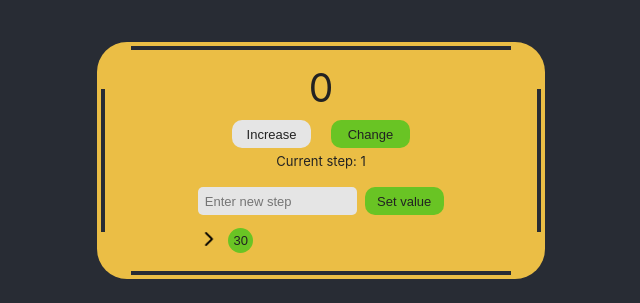
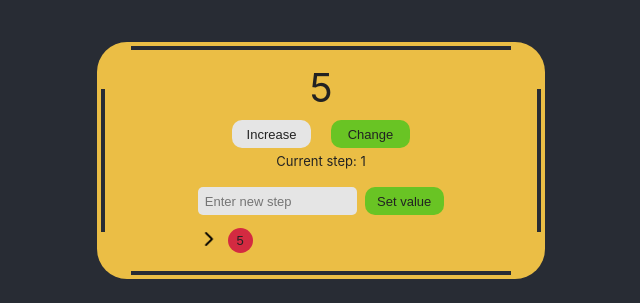
Before and after one commit to Schneizel-el-Britania/react-practie-5, a React (Create React App) app: page / in a window 1280 px wide. Shown: the part 166-469 px from the top of the page, without its empty margins (319-959 px from the left). Built offline with nearby package versions, Linux system fonts and the light colour scheme.

Commit message:
Finish AutoClickButton

```diff
--- a/src/components/CounterSection/AutoClick/AutoClick.module.css
+++ b/src/components/CounterSection/AutoClick/AutoClick.module.css
@@ -28,16 +28,3 @@
 .rotateBtn {
   transform: rotate(90deg);
 }
-
-.autoClickBtn {
-  width: 25px;
-  height: 25px;
-
-  border-radius: 50%;
-  background-color: var(--inactive-btn-color);
-  border: none;
-}
-
-.activeState {
-  background-color: var(--active-btn-color);
-}
--- /dev/null
+++ b/src/components/CounterSection/AutoClick/AutoClickButton/AutoClickButton.module.css
@@ -0,0 +1,13 @@
+
+.autoClickBtn {
+  width: 25px;
+  height: 25px;
+
+  border-radius: 50%;
+  background-color: var(--inactive-btn-color);
+  border: none;
+}
+
+.activeState {
+  background-color: var(--active-btn-color);
+}
--- /dev/null
+++ b/src/components/CounterSection/AutoClick/AutoClickButton/index.js
@@ -0,0 +1,63 @@
+import classNames from 'classnames';
+import React, { Component } from 'react'
+import styles from './AutoClickButton.module.css'
+
+export default class AutoClickButton extends Component {
+
+  constructor(props) {
+    super(props);
+    this.state = {
+      onPause: false
+    }
+    this.intervalId = null;
+  }
+
+  startIndication = () => {
+    if (this.intervalId === null) {
+      this.intervalId = setInterval(this.props.updateDuration, 1000);
+    }
+  }
+  stopIndication = () => {
+    clearInterval(this.intervalId);
+    this.intervalId = null;
+  }
+
+  componentDidMount() {
+    this.startIndication();
+  }
+  componentWillUnmount() {
+    this.stopIndication();
+  }
+  componentDidUpdate() {
+    if (this.props.duration <= 0) {
+      this.stopIndication();
+      this.toggleState('onPause');
+      this.props.resetDuration()
+    }
+  }
+
+  toggleState = (item) => this.setState({ [item]: !this.state[item] })
+
+  render() {
+    const { duration, resetDuration } = this.props;
+
+    const autoClickBtnClasses = classNames(
+      styles.autoClickBtn,
+      this.state.onPause ? undefined : styles.activeState,
+    );
+
+    return (
+      <button
+        className={autoClickBtnClasses}
+        onClick={() => {
+          this.state.onPause ? this.startIndication() : this.stopIndication();
+          this.toggleState('onPause');
+          if (duration === 0) {
+            resetDuration();
+          }
+        }
+        }
+      > {duration}</button >
+    )
+  }
+}
--- a/src/components/CounterSection/AutoClick/UpdateFrequency/index.js
+++ b/src/components/CounterSection/AutoClick/UpdateFrequency/index.js
@@ -1,10 +1,9 @@
 import React from 'react';
 import styles from './UpdateFrequency.module.css'
-import rangeOptions from '../options.json'
+import { min, max } from '../options.json'
 
 export default function UpdateFrequency(props) {
   const { frequency, setFrequency } = props;
-  const { min, max, step } = rangeOptions;
   const handleChange = ({ target: { value } }) => setFrequency(value);
 
   return (
@@ -15,7 +14,7 @@ export default function UpdateFrequency(props) {
           type="range"
           className={styles.frequencyRange}
           onChange={handleChange}
-          min={min} max={max} step={step}
+          min={min} max={max} step={props.step}
           defaultValue={frequency}
         ></input>
         <p className={styles.currentFrequency}>{frequency}s</p>
--- a/src/components/CounterSection/AutoClick/index.js
+++ b/src/components/CounterSection/AutoClick/index.js
@@ -3,33 +3,35 @@ import UpdateFrequency from './UpdateFrequency';
 import styles from './AutoClick.module.css'
 import classNames from 'classnames';
 import { max } from './options.json'
+import AutoClickButton from './AutoClickButton';
 
 export default class AutoClick extends Component {
   constructor(props) {
     super(props);
     this.state = {
       frequency: 1,
-      step: 1,
       duration: max,
       enableSettings: false,
-      onPause: false,
     }
   }
 
   handleToggleState = (item) => this.setState({ [item]: !this.state[item] });
   setFrequency = (newFrequency) => this.setState({ frequency: newFrequency });
 
+  resetDuration = () => this.setState({ duration: max });
+  updateDuration = () => this.setState(({ duration, frequency }) => {
+    this.props.setValue(frequency < duration ? frequency : duration);
+    return { duration: duration - frequency }
+  })
+
   render() {
-    const { frequency, step, duration, enableSettings, onPause } = this.state;
+    const { frequency, duration, enableSettings } = this.state;
+    const { step } = this.props;
 
     const settingBtnClasses = classNames(
       styles.showSettingsBtn,
       enableSettings ? styles.rotateBtn : undefined
     )
-    const autoClickBtnClasses = classNames(
-      styles.autoClickBtn,
-      onPause ? undefined : styles.activeState,
-    );
 
     return (
       <div className={styles.autoClickContainer}>
@@ -38,12 +40,14 @@ export default class AutoClick extends Component {
             className={settingBtnClasses}
             onClick={() => this.handleToggleState('enableSettings')}
           ></button>
-          <button
-            className={autoClickBtnClasses}
-            onClick={() => this.handleToggleState('onPause')}
-          >{duration}</button>
+          <AutoClickButton
+            frequency={frequency}
+            duration={duration}
+            updateDuration={this.updateDuration}
+            resetDuration={this.resetDuration}
+          />
         </div>
-        {enableSettings ? <UpdateFrequency frequency={frequency} setFrequency={this.setFrequency} /> : undefined}
+        {enableSettings ? <UpdateFrequency step={step} frequency={frequency} setFrequency={this.setFrequency} /> : undefined}
       </div>
     )
   }
--- a/src/components/CounterSection/AutoClick/options.json
+++ b/src/components/CounterSection/AutoClick/options.json
@@ -1,5 +1,4 @@
 {
-  "min": 0,
-  "max": 30,
-  "step": 1
+  "min": 1,
+  "max": 5
 }
--- a/src/components/CounterSection/Counter/index.js
+++ b/src/components/CounterSection/Counter/index.js
@@ -15,10 +15,10 @@ export default class Counter extends Component {
     }
   }
 
-  setValue = () => {
-    const { value, step, direction } = this.state;
+  setValue = (step = this.state.step) => {
+    const { value, direction } = this.state;
     this.setState({
-      value: direction ? value + step : value - step
+      value: direction ? value + Number(step) : value - Number(step)
     });
   }
   setStep = (newStep) => this.setState({ step: newStep });
@@ -37,7 +37,7 @@ export default class Counter extends Component {
           />
           <ShowStep step={step} />
           <UpdateStep setStep={this.setStep} />
-          <AutoClick />
+          <AutoClick step={step} setValue={this.setValue} />
         </div>
       </article>
     );
--- a/src/components/CounterSection/CounterСontrol/index.js
+++ b/src/components/CounterSection/CounterСontrol/index.js
@@ -17,7 +17,7 @@ export default function CounterControl(props) {
 
     return (
       <div className={styles.btnContainer}>
-        <button className={addBtnClasses} onClick={setValue} >{direction ? 'increase' : 'decrease'}</button>
+        <button className={addBtnClasses} onClick={()=>setValue()} >{direction ? 'increase' : 'decrease'}</button>
         <button className={directionBtnClasses} onClick={changeDirection} >change</button>
       </div>
     )
```
